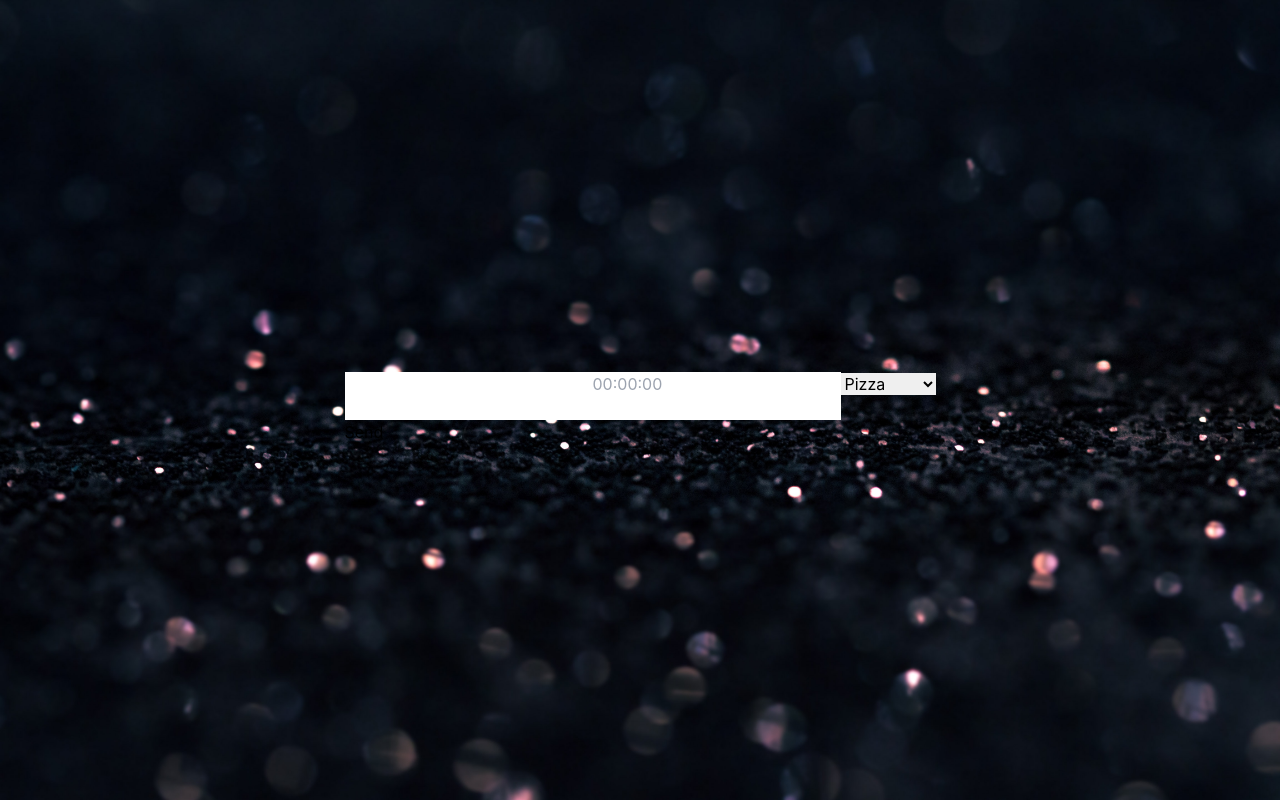
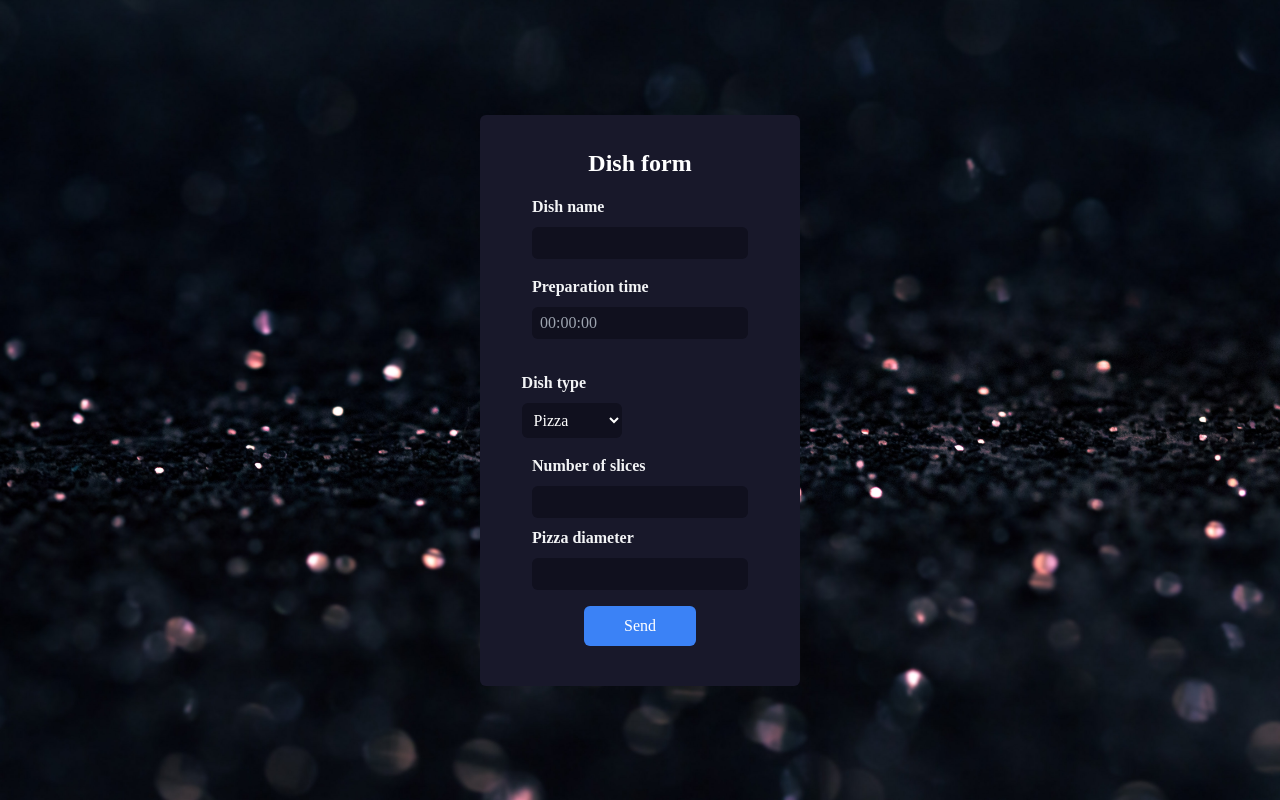
Before and after one commit to Izarothy/dishes-form, a React (Create React App) app: page / in a window 1280 px wide. Built offline with nearby package versions, Linux system fonts and the light colour scheme.

Commit message:
Form design

```diff
--- a/src/App.tsx
+++ b/src/App.tsx
@@ -3,7 +3,7 @@ import React from 'react';
 
 function App() {
   return (
-    <div className="bg-home-background bg-cover bg-center h-screen grid place-items-center">
+    <div className="bg-home-background bg-cover bg-center h-screen grid place-items-center font-montserrat">
       <DishesForm />
     </div>
   );
--- a/src/components/DishesForm.tsx
+++ b/src/components/DishesForm.tsx
@@ -80,10 +80,22 @@ const DishesForm = () => {
   const dishes = useAppSelector((state) => state.dishes.value);
 
   return (
-    <div className="flex flex-col gap-4">
-      <p className="w-4">{error}</p>
-      <form onSubmit={handleSubmit(sendDish)}>
-        <input type="text" {...register('name')} required />
+    <form
+      onSubmit={handleSubmit(sendDish)}
+      className="bg-primary-dark rounded-md flex flex-col gap-2 text-center items-center w-1/4 px-4 py-8"
+    >
+      <h2 className="w-full text-2xl text-white font-semibold">Dish form</h2>
+      <label className="label-dishes">
+        <h3 className="label-dishes-title">Dish name</h3>
+        <input
+          type="text"
+          {...register('name')}
+          required
+          className="input-dishes"
+        />
+      </label>
+      <label className="label-dishes">
+        <h3 className="label-dishes-title">Preparation time</h3>
         <input
           type="text"
           {...register('preparation_time')}
@@ -92,40 +104,80 @@ const DishesForm = () => {
           onChange={(e: React.FormEvent<HTMLInputElement>) =>
             validateTimeInput(e)
           }
+          className="input-dishes"
         />
+        <p className="h-4 text-red-700">{error}</p>
+      </label>
+      <div className="flex justify-start w-[14.8rem]">
+        <label className="label-dishes">
+          <h3 className="label-dishes-title font-montserrat">Dish type</h3>
           <select
             {...register('type')}
             required
             onChange={(e) => setDishType(e.target.value)}
+            className="input-dishes py-2 w-full"
           >
             <option value="pizza">Pizza</option>
             <option value="soup">Soup</option>
             <option value="sandwich">Sandwich</option>
           </select>
+        </label>
+      </div>
       {dishType === 'pizza' && (
         <div>
-            <input type="number" {...register('no_of_slices')} required />
+          <label className="label-dishes">
+            <h3 className="label-dishes-title">Number of slices</h3>
+            <input
+              type="number"
+              {...register('no_of_slices')}
+              required
+              className="input-dishes"
+            />
+          </label>
+          <label className="label-dishes">
+            <h3 className="label-dishes-title">Pizza diameter</h3>
             <input
               type="number"
               {...register('diameter')}
               required
               step="0.01"
+              className="input-dishes"
             />
+          </label>
         </div>
       )}
       {dishType === 'soup' && (
-          <div>
-            <input type="number" {...register('spiciness_scale')} required />
-          </div>
+        <>
+          <label className="label-dishes">
+            <h3 className="label-dishes-title">Scale of spiciness (1-10)</h3>
+            <input
+              type="number"
+              {...register('spiciness_scale')}
+              required
+              className="input-dishes"
+            />
+          </label>
+        </>
       )}
       {dishType === 'sandwich' && (
-          <div>
-            <input type="number" {...register('slices_of_bread')} required />
-          </div>
+        <>
+          <label className="label-dishes">
+            <h3 className="label-dishes-title">Number of bread slices</h3>
+            <input
+              type="number"
+              {...register('slices_of_bread')}
+              required
+              className="input-dishes"
+            />
+          </label>
+        </>
       )}
-        <input type="submit" value="Send" />
+      <input
+        type="submit"
+        value="Send"
+        className="py-2 px-10 my-2 cursor-pointer rounded-md bg-blue-500 text-white"
+      />
     </form>
-    </div>
   );
 };
 
--- a/src/index.css
+++ b/src/index.css
@@ -1,6 +1,7 @@
 @tailwind base;
 @tailwind components;
 @tailwind utilities;
+@import url('https://fonts.googleapis.com/css2?family=Montserrat:wght@400;600;700&display=swap');
 
 body {
   margin: 0;
@@ -15,3 +16,17 @@ code {
   font-family: source-code-pro, Menlo, Monaco, Consolas, 'Courier New',
     monospace;
 }
+
+@layer components {
+  .input-dishes {
+    @apply bg-secondary-dark rounded-md py-1 px-2 text-white;
+  }
+
+  .label-dishes {
+    @apply flex flex-col text-gray-100;
+  }
+
+  .label-dishes-title {
+    @apply font-bold text-left my-2;
+  }
+}
--- a/tailwind.config.js
+++ b/tailwind.config.js
@@ -3,8 +3,15 @@ module.exports = {
   theme: {
     extend: {
       backgroundImage: {
-        'home-background': "url('/src/images/home-background.jpg')"
-      }
+        'home-background': "url('/src/images/home-background.jpg')",
+      },
+      fontFamily: {
+        montserrat: ['Montserrat'],
+      },
+      colors: {
+        'primary-dark': '#18182A',
+        'secondary-dark': '#10101E',
+      },
     },
   },
   plugins: [],
```
Lines whose indentation alone changed are shown as unchanged.
